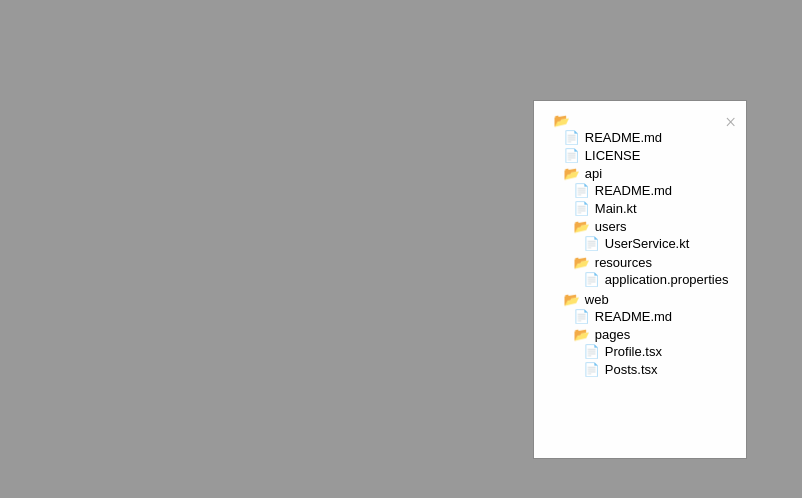
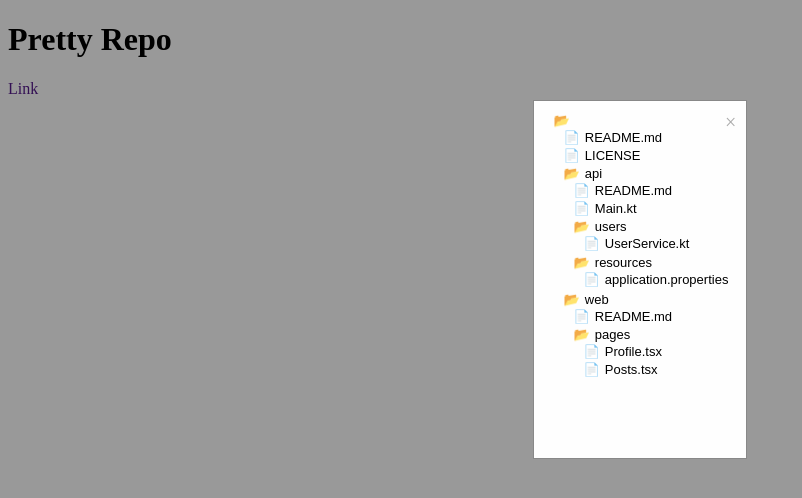
Before and after one commit to jmavs21/pretty-repo, a plain HTML site: page index.html in a window 1280 px wide. Shown: the whole page, without its empty margins (0-802 px from the left). Drawn offline with Linux system fonts and the light colour scheme.

Commit message:
Working by copying content of index.js.

```diff
--- a/index.html
+++ b/index.html
@@ -4,11 +4,11 @@
     <meta charset="UTF-8" />
     <meta name="viewport" content="width=device-width, initial-scale=1.0" />
     <meta http-equiv="X-UA-Compatible" content="ie=edge" />
-    <link rel="stylesheet" href="style.css" />
     <script src="index.js" defer></script>
     <title>Pretty Repo</title>
   </head>
   <body>
+    <h1>Pretty Repo</h1>
     <a href="">Link</a>
   </body>
 </html>
--- a/index.js
+++ b/index.js
@@ -18,12 +18,15 @@ javascript: (() => {
   let isLocalTest = true;
   const [repoUrl, userAndRepo, branch] = getRepoInfo();
 
-  // const cssStyle = document.createElement('style');
-  // cssStyle.innerHTML = ""; //
-  // document.head.appendChild(cssStyle);
+  const cssStyle = document.createElement('style');
+  cssStyle.innerHTML =
+    "#editor-pr { padding-bottom: 35%; } #editor-pr, #repo-pr { width: fit-content; font-family: sans-serif; font-size: small; } .folder-container-pr, .file-pr { display: block; padding: 2px 2px 1px 10px; } .folder-pr { color: black; } .file-pr { color: black; } .folder-pr, .file-pr { cursor: pointer; } .folder-pr:hover, .file-pr:hover { background: #00ffff; } .folder-pr:before, .file-pr:before { padding-right: 5px; } a { text-decoration: none; } .i-folder-pr:before { content: '\\1F4C1'; } .i-folder-pr-o:before { content: '\\1F4C2'; } .i-file-pr-code-o:before { content: '\\1F4C4'; } .modal-pr { position: fixed; z-index: 1; padding-top: 100px; left: 0; top: 0; width: 100%; height: 100%; overflow: auto; background-color: rgb(0, 0, 0); background-color: rgba(0, 0, 0, 0.4); } .modal-pr-content { background-color: #fefefe; margin: auto; padding: 10px; border: 1px solid #888; width: fit-content; } .close-pr { color: #aaaaaa; float: right; font-size: 20px; } .close-pr:hover, .close-pr:focus { color: #000; text-decoration: none; cursor: pointer; }";
+  document.head.appendChild(cssStyle);
 
-  document.body.innerHTML =
+  const modalDiv = document.createElement('div');
+  modalDiv.innerHTML =
     '<div id="modal-pr" class="modal-pr"> <div class="modal-pr-content"> <span class="close-pr">&times;</span> <div id="editor-pr"></div> </div> </div>';
+  document.body.appendChild(modalDiv);
 
   const displayEditor = (paths) => {
     const graph = new Map();
@@ -35,7 +38,6 @@ javascript: (() => {
     }
     const editor = [];
     dfs(editor, graph, visited, '');
-    // document.getElementById('repo-pr').innerHTML = userAndRepo;
     document.getElementById('editor-pr').innerHTML = editor.join('');
   };
 
@@ -95,8 +97,8 @@ javascript: (() => {
     elem !== event.currentTarget &&
     elem.classList.contains('folder-pr');
 
-  var modal = document.getElementById('modal-pr');
-  var close = document.getElementsByClassName('close-pr')[0];
+  const modal = document.getElementById('modal-pr');
+  const close = document.getElementsByClassName('close-pr')[0];
   close.onclick = () => (modal.style.display = 'none');
   window.onclick = (event) => {
     if (event.target == modal) modal.style.display = 'none';
```
Also changed, not shown: 1 other file.
